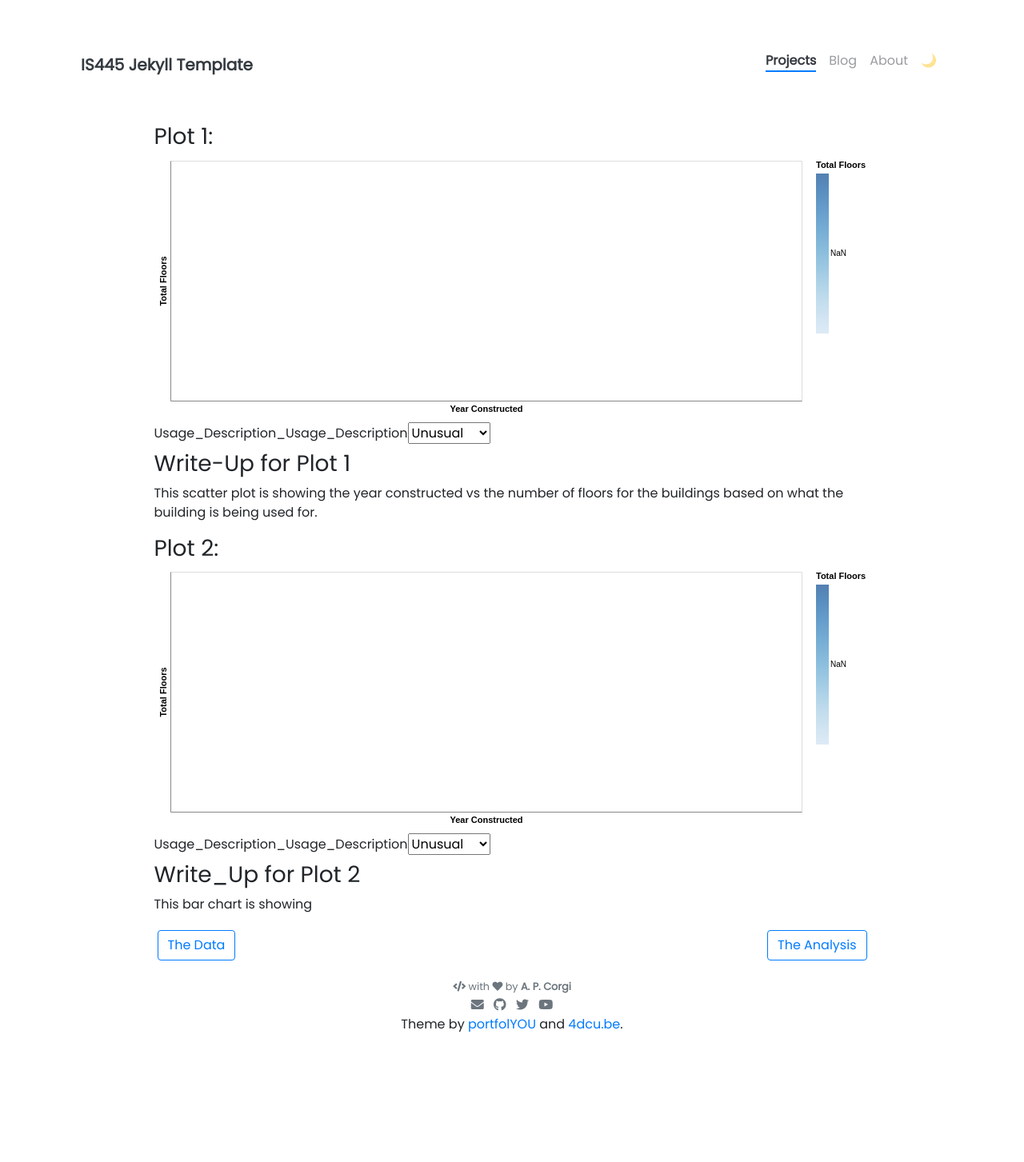
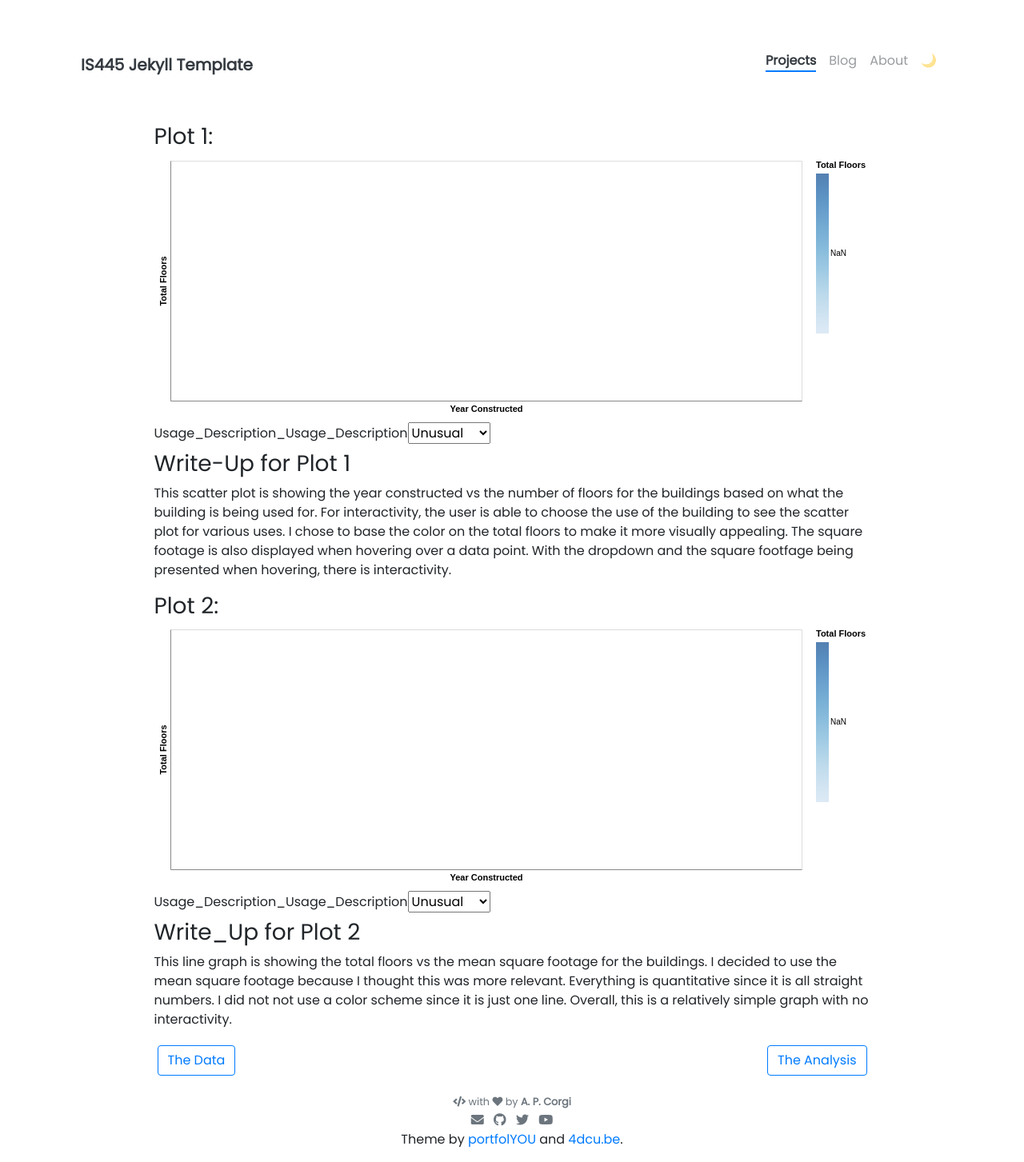
Before and after one commit to dmgaron2/dmgaron2.github.io, a Jekyll site: the page built from _projects/HW8.md, in a window 1280 px wide. Shown: the whole page at 80% size. Built offline with Jekyll 4.4.1, drawn with Linux system fonts in a browser that asks for light colours; nearby versions of some CDN libraries; before the commit the page ends 1309 px from its top, so only the background shows below that.

Commit message:
updated HW8

```diff
--- a/_projects/HW8.md
+++ b/_projects/HW8.md
@@ -17,7 +17,7 @@ custom_js:
 
 ### Write-Up for Plot 1
 
-This scatter plot is showing the year constructed vs the number of floors for the buildings based on what the building is being used for.
+This scatter plot is showing the year constructed vs the number of floors for the buildings based on what the building is being used for. For interactivity, the user is able to choose the use of the building to see the scatter plot for various uses. I chose to base the color on the total floors to make it more visually appealing. The square footage is also displayed when hovering over a data point. With the dropdown and the square footfage being presented when hovering, there is interactivity.
 
 ### Plot 2:
 
@@ -25,7 +25,7 @@ This scatter plot is showing the year constructed vs the number of floors for th
 
 ### Write_Up for Plot 2
 
-This bar chart is showing
+This line graph is showing the total floors vs the mean square footage for the buildings. I decided to use the mean square footage because I thought this was more relevant. Everything is quantitative since it is all straight numbers. I did not not use a color scheme since it is just one line. Overall, this is a relatively simple graph with no interactivity.
 
 <!-- these are written in a combo of html and liquid -->
 
```
Also changed, not shown: 1 other file.
